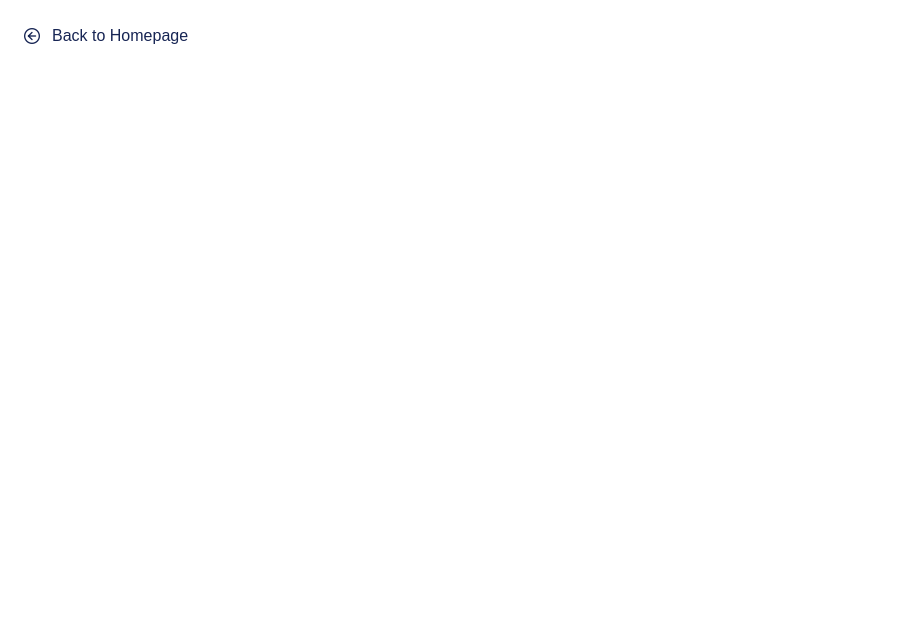
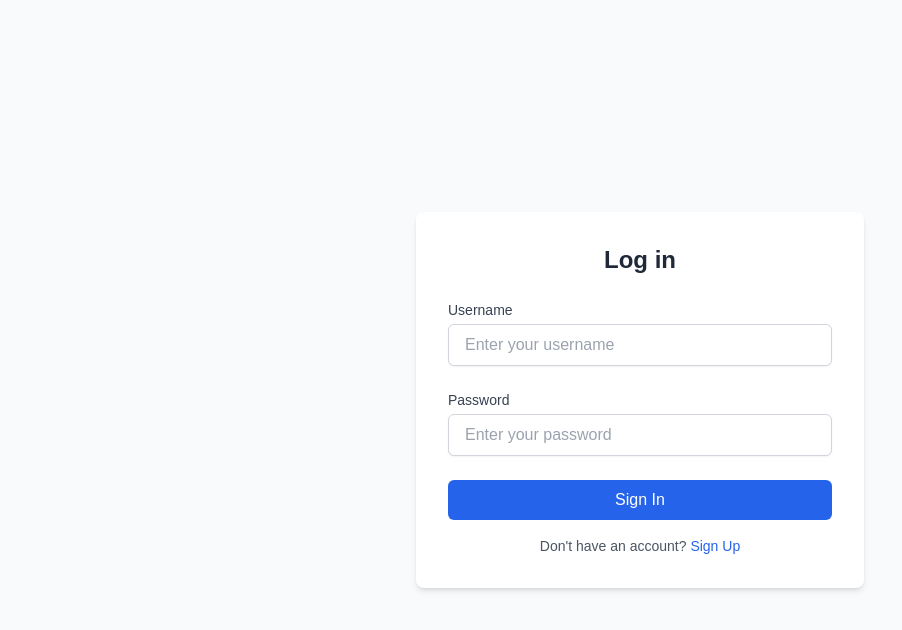
Before and after one commit to LvLTroubleshooter/money_planner, a Vue app in the folder frontendvue/: page /login-page in a window 1280 px wide. Shown: the top 630 px of the page, without its empty margins (0-902 px from the left). Built offline with nearby package versions, Linux system fonts and the light colour scheme.

Commit message:
added: NotFoundView

```diff
--- a/frontendvue/src/components/Navbar.vue
+++ b/frontendvue/src/components/Navbar.vue
@@ -26,7 +26,7 @@ import logo from '@/assets/img/logo.png';
               to="/login-page"
               class="text-white  bg-indigo-600 hover:bg-indigo-700 hover:text-white rounded-md px-4 py-2 transition"
           >
-            Login
+            Log in
           </RouterLink>
           <!-- Get Started Button -->
           <RouterLink
--- a/frontendvue/src/router/index.js
+++ b/frontendvue/src/router/index.js
@@ -2,6 +2,7 @@ import {createRouter, createWebHistory} from 'vue-router';
 import LandingPageView from '@/views/LandingPageView.vue'
 import GetStartedView from "@/views/GetStartedView.vue";
 import LoginPageView from "@/views/LoginPageView.vue";
+import NotFoundView from "@/views/NotFoundView.vue";
 
 const router = createRouter({
     history: createWebHistory(import.meta.env.BASE_URL),
@@ -20,6 +21,11 @@ const router = createRouter({
             path: '/login-page',
             name: 'Login',
             component: LoginPageView
+        },
+        {
+            path: '/:catchAll(.*)',
+            name: 'NotFound',
+            component: NotFoundView
         }
 
     ]
--- a/frontendvue/src/views/LoginPageView.vue
+++ b/frontendvue/src/views/LoginPageView.vue
@@ -1,11 +1,58 @@
 <script setup>
 import BackButton from "@/components/BackButton.vue";
+import {RouterLink} from "vue-router";
 </script>
 
 <template>
-  <BackButton title="Back to Homepage" to="/" />
+  <div class="min-h-screen flex items-center justify-center bg-gray-50">
+    <div class="bg-white shadow-md rounded-lg p-8 w-full max-w-md">
+      <h2 class="text-2xl font-bold text-gray-800 text-center mb-6">Log in</h2>
+      <form @submit.prevent class="space-y-6">
+        <!-- Username -->
+        <div>
+          <label for="username" class="block text-sm font-medium text-gray-700">Username</label>
+          <input
+              id="username"
+              type="text"
+              placeholder="Enter your username"
+              class="mt-1 block w-full px-4 py-2 border border-gray-300 rounded-md shadow-sm focus:ring-blue-500 focus:border-blue-500"
+              required
+          />
+        </div>
+        <!-- Password -->
+        <div>
+          <label for="password" class="block text-sm font-medium text-gray-700">Password</label>
+          <input
+              id="password"
+              type="password"
+              placeholder="Enter your password"
+              class="mt-1 block w-full px-4 py-2 border border-gray-300 rounded-md shadow-sm focus:ring-blue-500 focus:border-blue-500"
+              required
+          />
+        </div>
 
+        <!-- Submit Button -->
+        <div>
+          <button
+              type="submit"
+              class="w-full bg-blue-600 text-white font-medium py-2 px-4 rounded-md hover:bg-blue-700 transition"
+          >
+            Sign In
+          </button>
+        </div>
+      </form>
+
+      <!-- Footer Links -->
+      <div class="mt-4 text-center">
+        <p class="text-sm text-gray-600">
+          Don't have an account?
+          <RouterLink to="/get-started" class="text-blue-600 hover:underline">Sign Up</RouterLink>
+        </p>
+      </div>
+    </div>
+  </div>
 </template>
+
 
 <style scoped>
 
--- /dev/null
+++ b/frontendvue/src/views/NotFoundView.vue
@@ -0,0 +1,18 @@
+<script setup>
+import {RouterLink} from "vue-router";
+
+</script>
+
+<template>
+  <section class="text-center flex flex-col justify-center items-center h-96">
+    <i class="pi pi-exclamation-triangle text-yellow-500 text-7xl mb-5"></i>
+    <h1 class="text-6xl font-bold mb-4">404 Not Found</h1>
+    <p class="text-xl mb-5">This page does not exist</p>
+    <RouterLink
+        to="/"
+        class="text-white bg-green-700 hover:bg-green-900 rounded-md px-3 py-2 mt-4"
+    >Go Back</RouterLink
+    >
+  </section>
+
+</template>
```
